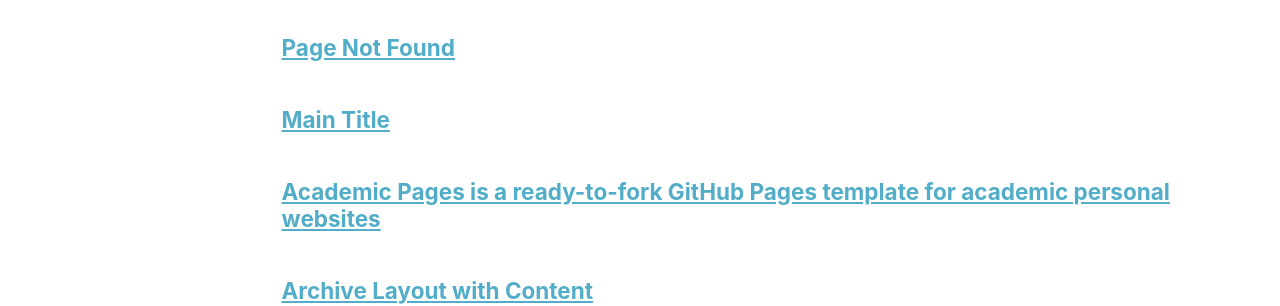
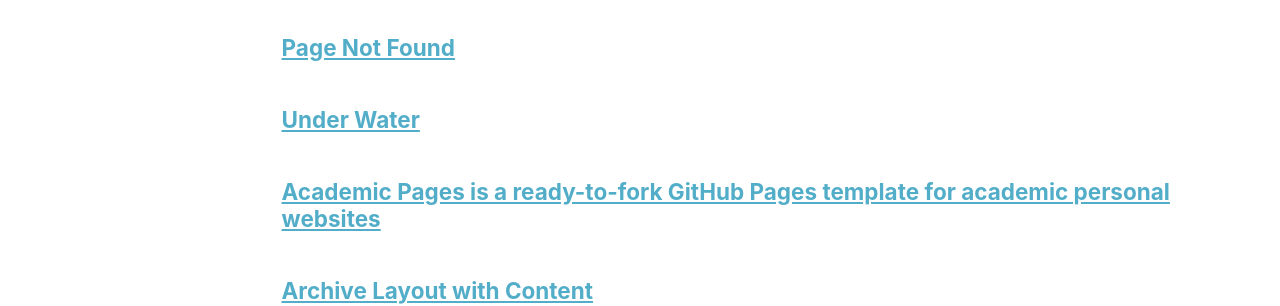
Before and after one commit to cgbolton/cgbolton.github.io, a Jekyll site: the page built from _pages/page-archive.html, in a window 1280 px wide and 900 px high. Shown: the part 138-444 px from the top of the window. Built offline with Jekyll 4.4.1, drawn with Linux system fonts in a browser that asks for light colours.

Commit message:
Update about.md

```diff
--- a/_pages/about.md
+++ b/_pages/about.md
@@ -1,5 +1,9 @@
 ---
 layout: under_construction
-permalink: cgbolton.github.io/
-title: Main Title
+permalink: /
+title: "Under Water"
+author_profile: false
+redirect_from:
+  - /about/
+  - /about.html
 ---
```
